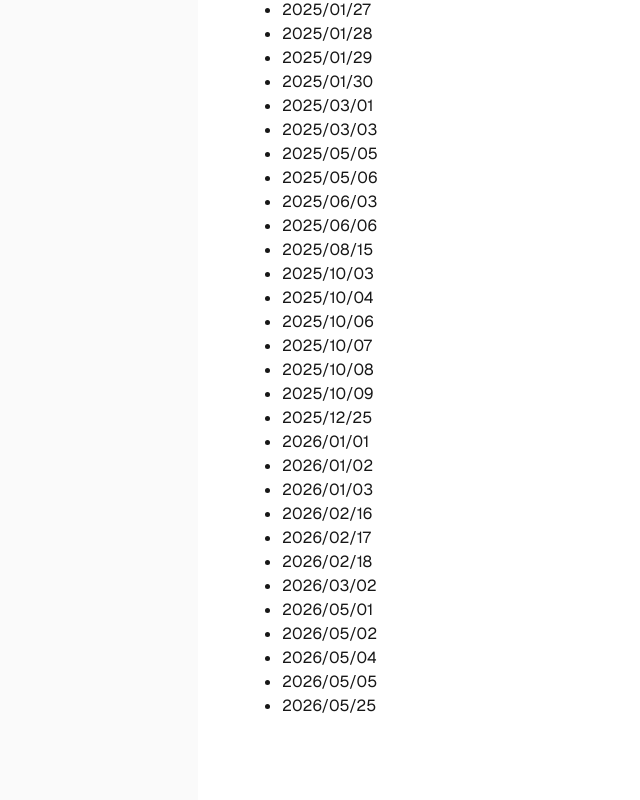
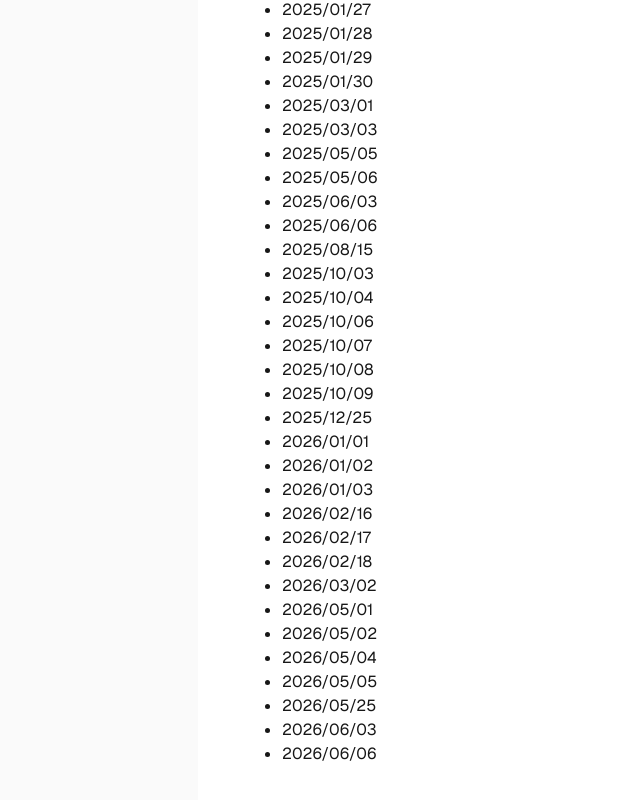
Before and after one commit to summerydev/termcalculator.v2, a Next.js app: page / in a window 1280 px wide. Shown: the part 860-1660 px from the top of the page, without its empty margins (58-698 px from the left). Built offline with nearby package versions, Linux system fonts and the light colour scheme.

Commit message:
add holidays

```diff
--- a/app/page.tsx
+++ b/app/page.tsx
@@ -60,6 +60,8 @@ export default function Home() {
       "2026/05/04",
       "2026/05/05",
       "2026/05/25",
+      "2026/06/03",
+      "2026/06/06",
     ],
     [],
   );
```
